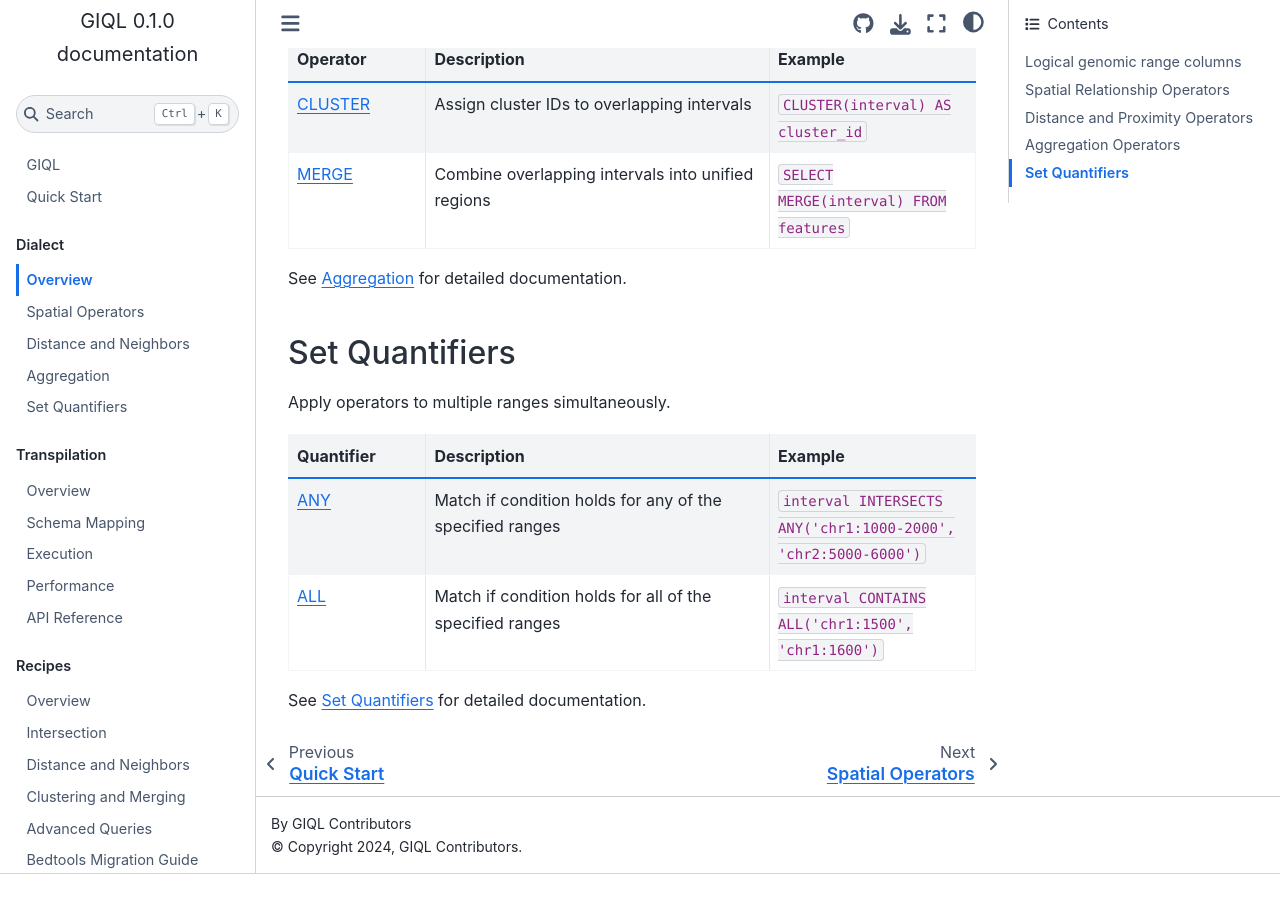
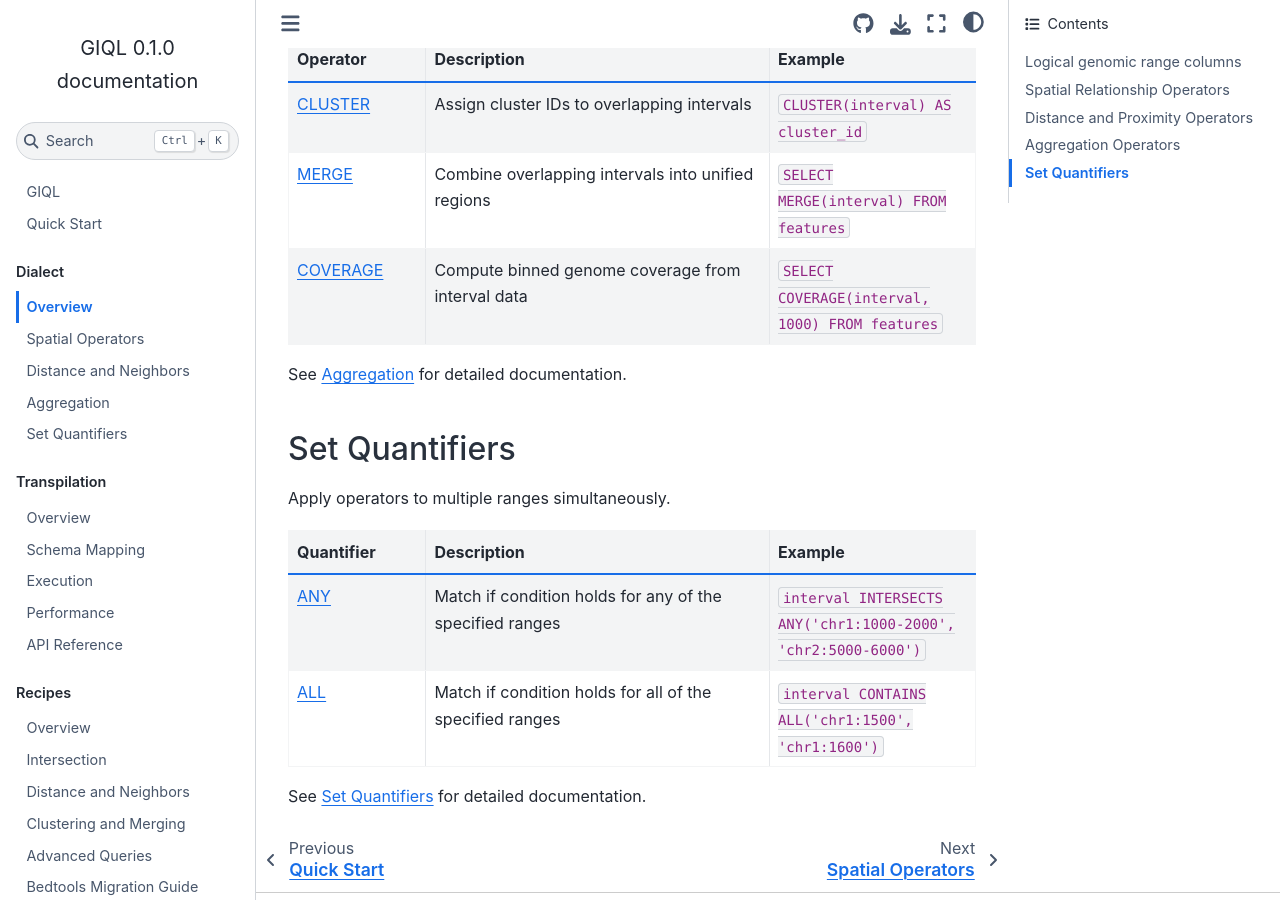
Before and after one commit to abdenlab/giql, a Sphinx documentation site: the page built from docs/dialect/index.rst, in a window 1280 px wide and 900 px high, scrolled down 1797 px. Built offline with Sphinx 7.4.7 and the Sphinx Book theme 1.1.4, drawn with Linux system fonts in a browser that asks for light colours; before the commit the page ends 2671 px from its top, so only the background shows below that.

Commit message:
docs: List COVERAGE in the dialect aggregation operators table
The COVERAGE operator reference page existed but was not linked from
the dialect landing page's Aggregation Operators table, making the
new operator undiscoverable from the docs TOC. The MERGE page's
Related Operators section already cross-references COVERAGE, so the
index omission was also internally inconsistent.

```diff
--- a/docs/dialect/index.rst
+++ b/docs/dialect/index.rst
@@ -95,6 +95,9 @@ Combine and cluster genomic intervals.
    * - :ref:`MERGE <merge-operator>`
      - Combine overlapping intervals into unified regions
      - ``SELECT MERGE(interval) FROM features``
+   * - :ref:`COVERAGE <coverage-operator>`
+     - Compute binned genome coverage from interval data
+     - ``SELECT COVERAGE(interval, 1000) FROM features``
 
 See :doc:`aggregation-operators` for detailed documentation.
 
```
